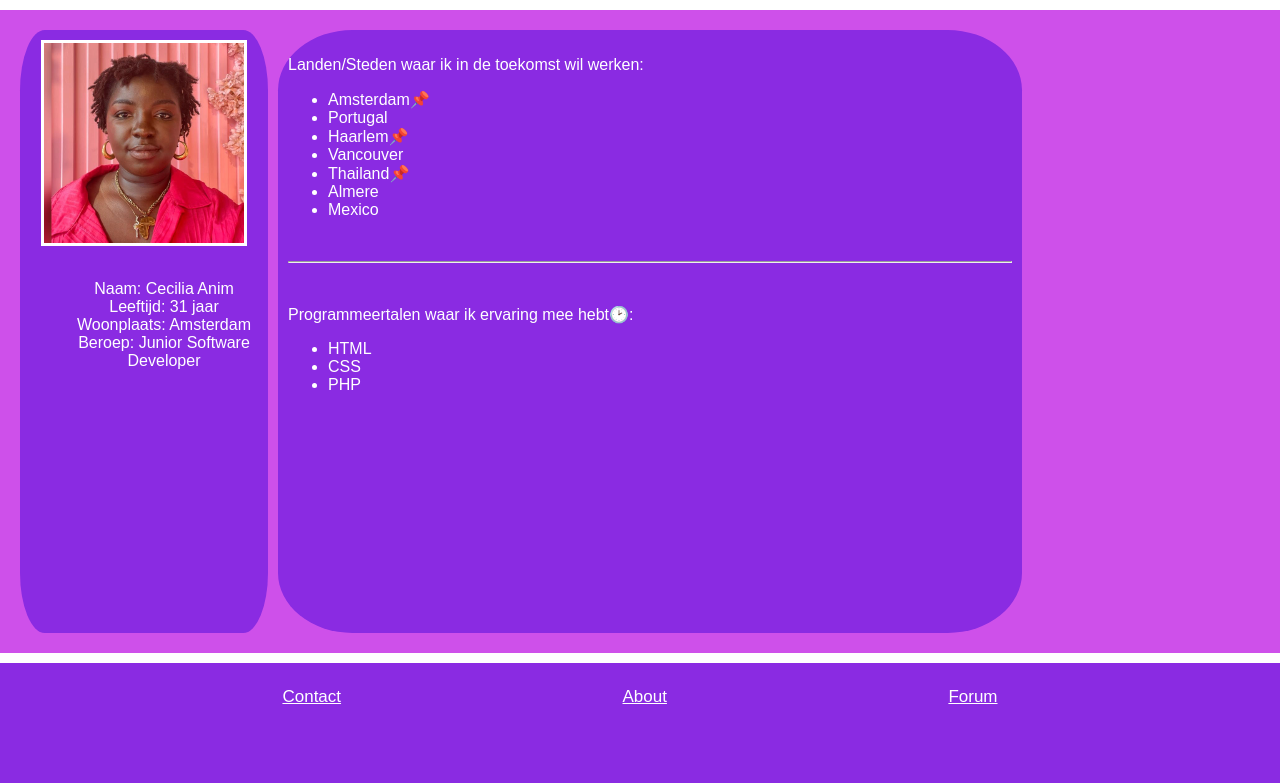
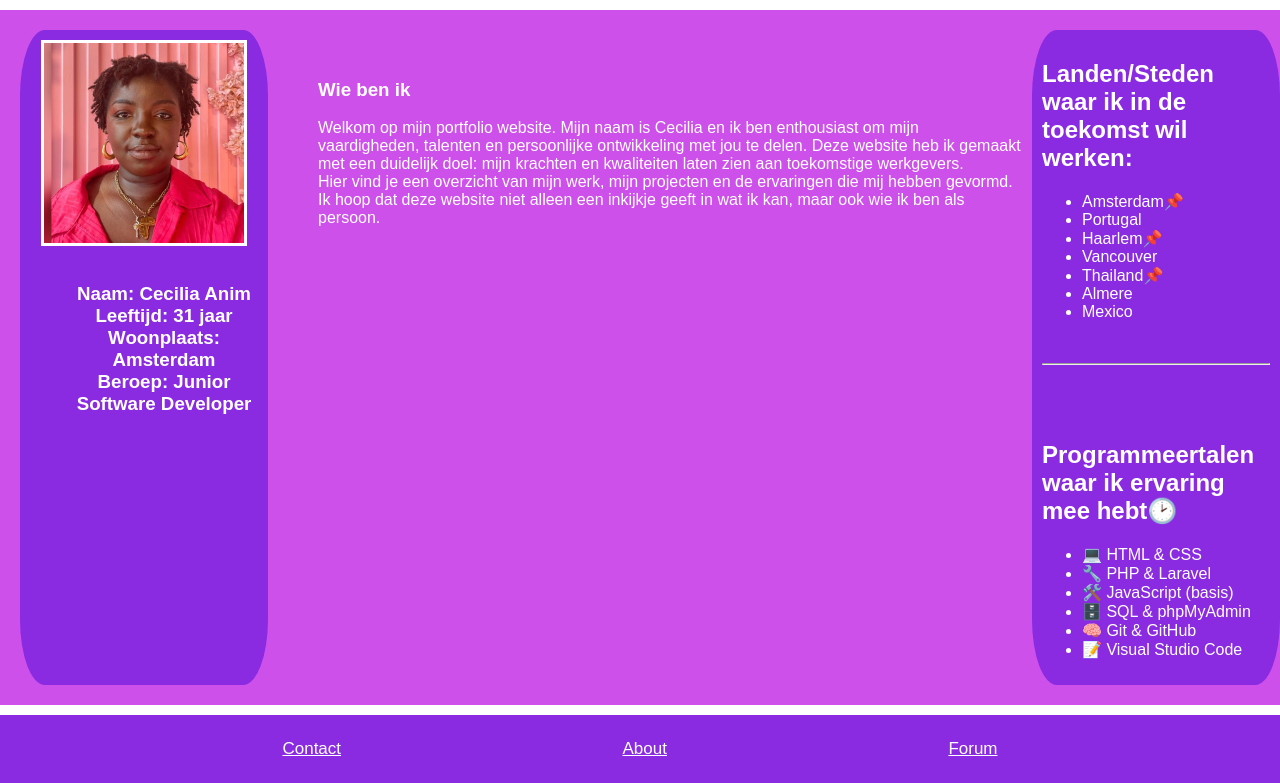
Before and after one commit to Cmoonie/school2024-2025-2026, a PHP site: page /presentation.php in a window 1280 px wide. Shown: the part 69-852 px from the top of the page. Before the commit the page ends 773 px from the top, so only its background shows below. Run offline with PHP 8.4, Linux system fonts and the light colour scheme.

Commit message:
FINISHED

```diff
--- a/home.views.php
+++ b/home.views.php
@@ -15,6 +15,8 @@
 
     <img class="aiphoto" src="./public/photo/portfolio2.png" height="500" width="550" border="3" alt="picture of a woman"/>
 
+
+
     </main>
 
 
--- a/presentation.php
+++ b/presentation.php
@@ -29,18 +29,30 @@
         <div style="text-align: center">
             <img class="profilephoto" src="./public/photo/thumbnail_IMG_1194.jpg" height="200" width="200" border="3" alt="picture of a woman"/>
             <br><br>
+            <h3>
             <ul style="list-style-type:none;">
                 <li>Naam: Cecilia Anim</li>
                 <li>Leeftijd: 31 jaar</li>
                 <li>Woonplaats: Amsterdam</li>
                 <li>Beroep: Junior Software Developer</li>
             </ul>
+            </h3>
         </div>
     </aside>
+<section>
+    <ul style="list-style-type:none;">
+        <h3> Wie ben ik</h3>
+        <li> Welkom op mijn portfolio website. Mijn naam is Cecilia en ik ben enthousiast om mijn vaardigheden, talenten en persoonlijke ontwikkeling met jou te delen.
+            Deze website heb ik gemaakt met een duidelijk doel: mijn krachten en kwaliteiten laten zien aan toekomstige werkgevers.
+        </li>
+        <li> Hier vind je een overzicht van mijn werk, mijn projecten en de ervaringen die mij hebben gevormd. Ik hoop dat deze website niet alleen een inkijkje geeft in wat ik kan, maar ook wie ik ben als persoon.</li>
+    </ul>
+    </div>
 
+</section>
 
     <aside class="SidebarRight">
-        <p>Landen/Steden waar ik in de toekomst wil werken:</p>
+        <h2>Landen/Steden waar ik in de toekomst wil werken:</h2>
         <ul>
             <li>Amsterdam&#128204;</li>
             <li>Portugal</li>
@@ -51,11 +63,18 @@
             <li>Mexico</li>
         </ul>
         <br><hr><br>
-        <p>Programmeertalen waar ik ervaring mee hebt&#128337;:</p>
-        <ul>
-            <li>HTML</li>
-            <li>CSS</li>
-            <li>PHP</li>
+
+            <section class="skills-section">
+                <h2>Programmeertalen waar ik ervaring mee hebt&#128337;</h2>
+                <ul class="skills-list">
+                    <li>💻 HTML & CSS</li>
+                    <li>🔧 PHP & Laravel</li>
+                    <li>🛠️ JavaScript (basis)</li>
+                    <li>🗄️ SQL & phpMyAdmin</li>
+                    <li>🧠 Git & GitHub</li>
+                    <li>📝 Visual Studio Code</li>
+                </ul>
+            </section>
 
 
         </ul>
--- a/public/css/stylesheet.css
+++ b/public/css/stylesheet.css
@@ -255,6 +255,30 @@
         padding: 8px 12px;
         font-size: 14px;
     }
+    .skills-section {
+        background-color: white;
+        color: black;
+        padding: 20px;
+        border-radius: 10px;
+        margin-top: 20px;
+        box-shadow: 0 2px 6px rgba(0,0,0,0.1);
+        max-width: 600px;
+    }
+
+    .skills-section h2 {
+        margin-bottom: 15px;
+        color: #6a0dad; /* paars tintje */
+    }
+
+    .skills-list {
+        list-style-type: none;
+        padding: 0;
+    }
+
+    .skills-list li {
+        margin-bottom: 8px;
+        font-size: 16px;
+    }
 
 
 
--- a/view/header.php
+++ b/view/header.php
@@ -18,7 +18,6 @@
 <header class="nav">
 
     <a class="active" href="/">Home&#128171</a>
-    <a href="/present">Presentation</a>
 
 
 </header>
```
Also changed, not shown: about.php (+4 -8 lines).
